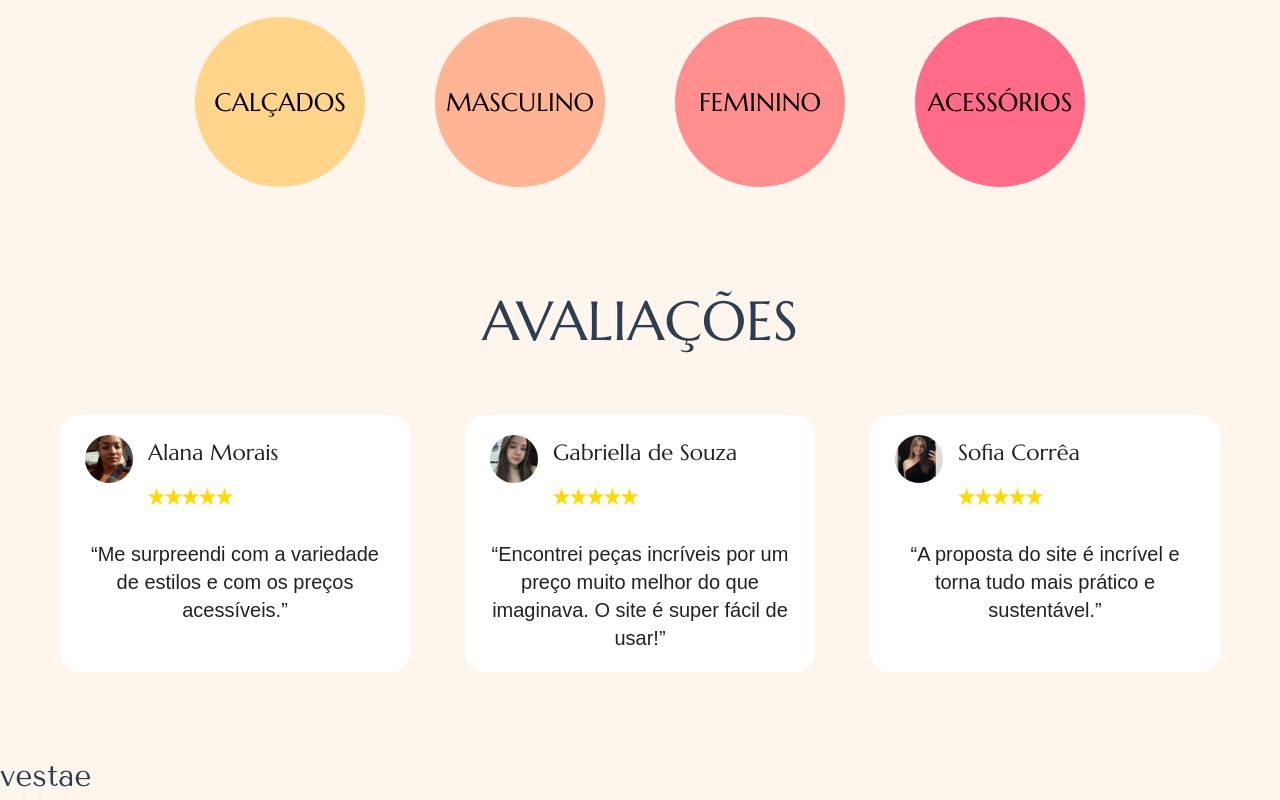
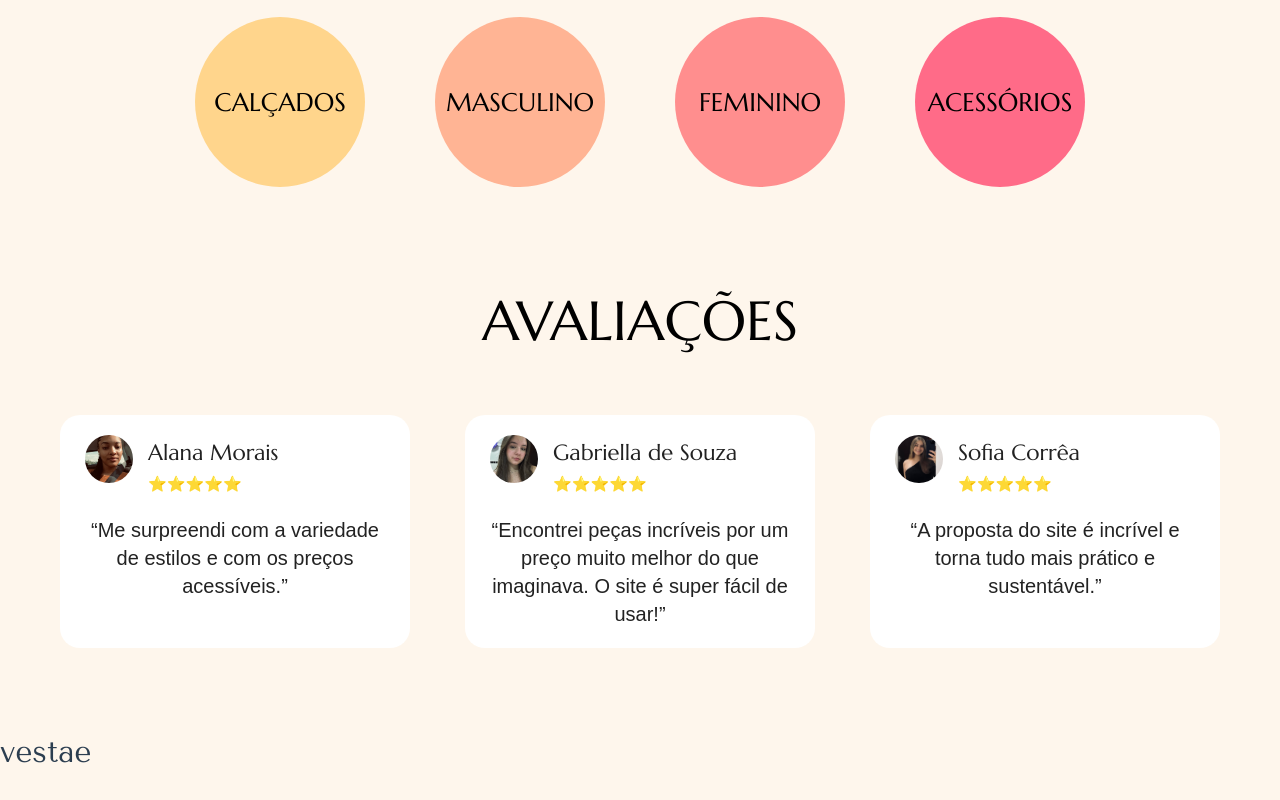
Before and after one commit to alicelanznaster/Hackathon---Vestae, a Vue app: page / in a window 1280 px wide. Shown: the part 1103-1903 px from the top of the page. After the commit the page ends 1879 px from the top, so only its background shows below. Built offline with nearby package versions, Linux system fonts and the light colour scheme; a web font is replaced by a local one.

Commit message:
STYLE: home page

```diff
--- a/src/components/home/AvaliacaoSection.vue
+++ b/src/components/home/AvaliacaoSection.vue
@@ -3,20 +3,17 @@
   {
     nome: 'Alana Morais',
     foto: '/avaliacoes/alanamorais.png',
-    comentario:
-      '“Me surpreendi com a variedade de estilos e com os preços acessíveis.”'
+    comentario: '“Me surpreendi com a variedade de estilos e com os preços acessíveis.”'
   },
   {
     nome: 'Gabriella de Souza',
     foto: '/avaliacoes/gabriellasouza.png',
-    comentario:
-      '“Encontrei peças incríveis por um preço muito melhor do que imaginava. O site é super fácil de usar!”'
+    comentario: '“Encontrei peças incríveis por um preço muito melhor do que imaginava. O site é super fácil de usar!”'
   },
   {
     nome: 'Sofia Corrêa',
     foto: '/avaliacoes/sofiacorrea.png',
-    comentario:
-      '“A proposta do site é incrível e torna tudo mais prático e sustentável.”'
+    comentario: '“A proposta do site é incrível e torna tudo mais prático e sustentável.”'
   }
 ]
 </script>
@@ -27,30 +24,23 @@
     <h2>AVALIAÇÕES</h2>
 
     <div class="cards">
-
       <div
         class="card"
         v-for="avaliacao in avaliacoes"
         :key="avaliacao.nome"
       >
+      <div class="perfil">
+        <img :src="avaliacao.foto" :alt="avaliacao.nome">
 
-        <div class="perfil">
-          <img :src="avaliacao.foto" :alt="avaliacao.nome">
-
-          <div>
-            <h3>{{ avaliacao.nome }}</h3>
-            <p class="estrelas"><img src="/avaliacoes/estrelas.svg" alt="Estrelas"></p>
-          </div>
-        </div>
-
-        <p class="comentario">
-          {{ avaliacao.comentario }}
-        </p>
+      <div>
+        <h3>{{ avaliacao.nome }}</h3>
+        <p class="estrelas">⭐⭐⭐⭐⭐</p>
+      </div>
 
       </div>
-
+        <p class="comentario">{{ avaliacao.comentario }}</p>
+      </div>
     </div>
-
   </section>
 </template>
 
@@ -59,12 +49,17 @@
   margin: 80px 0;
 }
 
+.card:hover {
+  transform: scale(1.05);
+}
+
 .avaliacoes h2 {
   text-align: center;
   font-size: 55px;
   font-family: "Marcellus", serif;
   font-weight: normal;
   margin-bottom: 50px;
+  color: black;
 }
 
 .cards {
@@ -77,11 +72,10 @@
 .card {
   width: 350px;
   min-height: 170px;
-
   background: #fff;
   border-radius: 20px;
-
   padding: 20px 25px;
+  transition: transform 0.3s ease;
 }
 
 .perfil {
--- a/src/components/home/CategoriasSection.vue
+++ b/src/components/home/CategoriasSection.vue
@@ -37,17 +37,13 @@ import { RouterLink } from 'vue-router'
   width: 170px;
   height: 170px;
   border-radius: 50%;
-
   display: flex;
   justify-content: center;
   align-items: center;
-
   text-decoration: none;
   color: black;
-
   font-size: 17px;
   font-family: 'Cormorant Garamond', serif;
-
   transition: transform 0.3s ease;
 }
 
```
